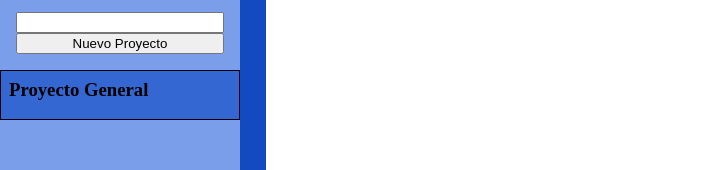
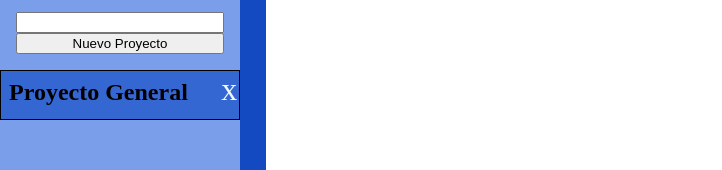
Before and after one commit to AxlinBishop/creador-tareas, a Vue app: page / in a window 1280 px wide. Shown: the part 243-413 px from the top of the page, without its empty margins (0-722 px from the left). Built offline with nearby package versions, Linux system fonts and the light colour scheme.

Commit message:
Boton agregado

```diff
--- a/src/components/BloqueProyectos.vue
+++ b/src/components/BloqueProyectos.vue
@@ -1,39 +1,65 @@
 <template>
     <div class="bloque_marco">
         <div class="bloque">
-            <h3 class="bloque_nombre">{{proyecto}}</h3>
+            <span class="bloque_nombre">{{proyecto}}</span>
         </div>
+        <span class="btn_eliminar" @click="eliminarProyecto(index)">x</span>
     </div>
 </template>
 
 <style scoped>
 .bloque_marco{
-    min-height: 2rem;
+    display: flex;
+    justify-content: space-between; /* PARA QUE LA X Y EL NOMBRE DE LA TAREA ESTÉN DE UN EXTREMO AL OTRO */
+    overflow: hidden; /* FUERA DEL HOVER NO SE MOSTRARÁ EL OVERFLOW */
+    min-height: 3rem;
     border: solid 1px;
-    padding: 0.5rem;
-    overflow: hidden; /* FUERA DEL HOVER NO SE MOSTRARÁ EL OVERFLOW */
+
     /* ESTILO DE LAS CARD DE PROYECTOS */
     background-color: #3567D2;
         &:hover{
         background-color: #D7E3FC;
+    }
+}
+.bloque{
+    width: 85%;
+    padding: 0.5rem;
+    overflow: hidden;
+    &:hover{
         overflow-x: auto; /* AL HACER HOVER SE VERÁ EL SCROLL */
+    }
 }
+.bloque span{
+    font-size: 1.5rem;
+    margin: auto;
+    font-weight: bold;
+    color: black;
+}
+.btn_eliminar{
+    margin: 0 auto;
+    font-size: 2rem;
+    color: aliceblue;
+    font-weight: 500;
+    &:hover{
+        color: black;
+        cursor: pointer;
+    }
 }
 .bloque_nombre{
     margin: 0;
 }
 /*scrollbar CUANDO SE LE HAGA HOVER AL BLOQUE*/
-.bloque_marco:hover::-webkit-scrollbar { /* Ancho del scrollbar */
+.bloque:hover::-webkit-scrollbar { /* ANCHO DEL SCROLLBAR */
     height: 8px;
 }
-.bloque_marco:hover::-webkit-scrollbar-track {/* Color de fondo del scrollbar */
+.bloque:hover::-webkit-scrollbar-track {/* COLOR DE FONDE DEL SCROLLBAR */
     background: #a7b9f5;
 }
-.bloque_marco:hover::-webkit-scrollbar-thumb { /* Color y forma del "thumb" */
-    background: #9dabd8;     /* Color del thumb */
-    border-radius: 6px;     /* Bordes redondeados del thumb */
+.bloque:hover::-webkit-scrollbar-thumb { /* COLOR Y FORMA DEL THUMB */
+    background: #9dabd8;     /* COLOR DEL THUMB */
+    border-radius: 6px;     /* BORDES REDONDEADOS DEL THUMB */
 }
-.bloque_marco::-webkit-scrollbar-thumb:hover { /* Color del thumb cuando el cursor pasa sobre él */
+.bloque::-webkit-scrollbar-thumb:hover { /* COLOR DEL THUMB CUANDO EL CURSOR LE HACE HOVER */
     background: #98a3c9;
 }
 
@@ -47,10 +73,13 @@ const store = useStore();
 /* PROPS */
 let props = defineProps({ /* PROPS RECIBIDOS DESDE MENUTAREAS */
     proyecto: String,
+    index: Number,
 })
 
 /* VARIABLES */
 let esProyectoActual = false
 /* METODOS */
-
+function eliminarProyecto(index){ /* TOMA EL INDEX DEL PROYECTO Y LLAMA LA MUTATION DE ELIMINARPROYECTO CON EL INDICE DEPAYLOAD */
+    store.commit("eliminarProyecto", index)
+}
 </script>
--- a/src/components/MenuTareas.vue
+++ b/src/components/MenuTareas.vue
@@ -27,7 +27,7 @@
                 <div class="proyectos">
                     <div  v-for="(proyecto, index) in store.state.proyectos" :key="index">
                         <div class="proyecto_card" @click="cambiarProyectoActual(index)">
-                            <BloqueProyectos :proyecto />
+                            <BloqueProyectos :proyecto :index />
                         </div>
                     </div>
                 </div>
@@ -137,12 +137,12 @@ onMounted(() => {
 .menuExtension {
     background-color:#134AC2;
     padding: 0 0.5rem;
-    color: aliceblue;
+    color: aliceblue; /* COLOR DE < Y > DEL TOGGLE DEL MENU */
     font-size: large;
     font-weight: 100;
     &:hover{
         background-color: #082B77;
-        cursor: pointer;
+        cursor: pointer; /* AL HACER HOVER SOBRE EL DIV DE TOGGLE EL CURSOR CAMBIA EL PUNTERO AL DEDITO */
     }
 }
 
--- a/src/store/index.js
+++ b/src/store/index.js
@@ -37,6 +37,9 @@ export default createStore({
     /* AGREGAR PROYECTO AL STATE */
     agregarProyecto: function(state, payload){ /* RECIBE EL NOMBRE DEL PROYECTO COMO PUSH */
       state.proyectos.push(payload)
+    },
+    eliminarProyecto: function(state, payload){ /* RECIBE EL INDEX DEL PROYECTO A ELIMINAR */
+      state.proyectos.splice(payload, 1)
     }
   },
   actions: {
```
